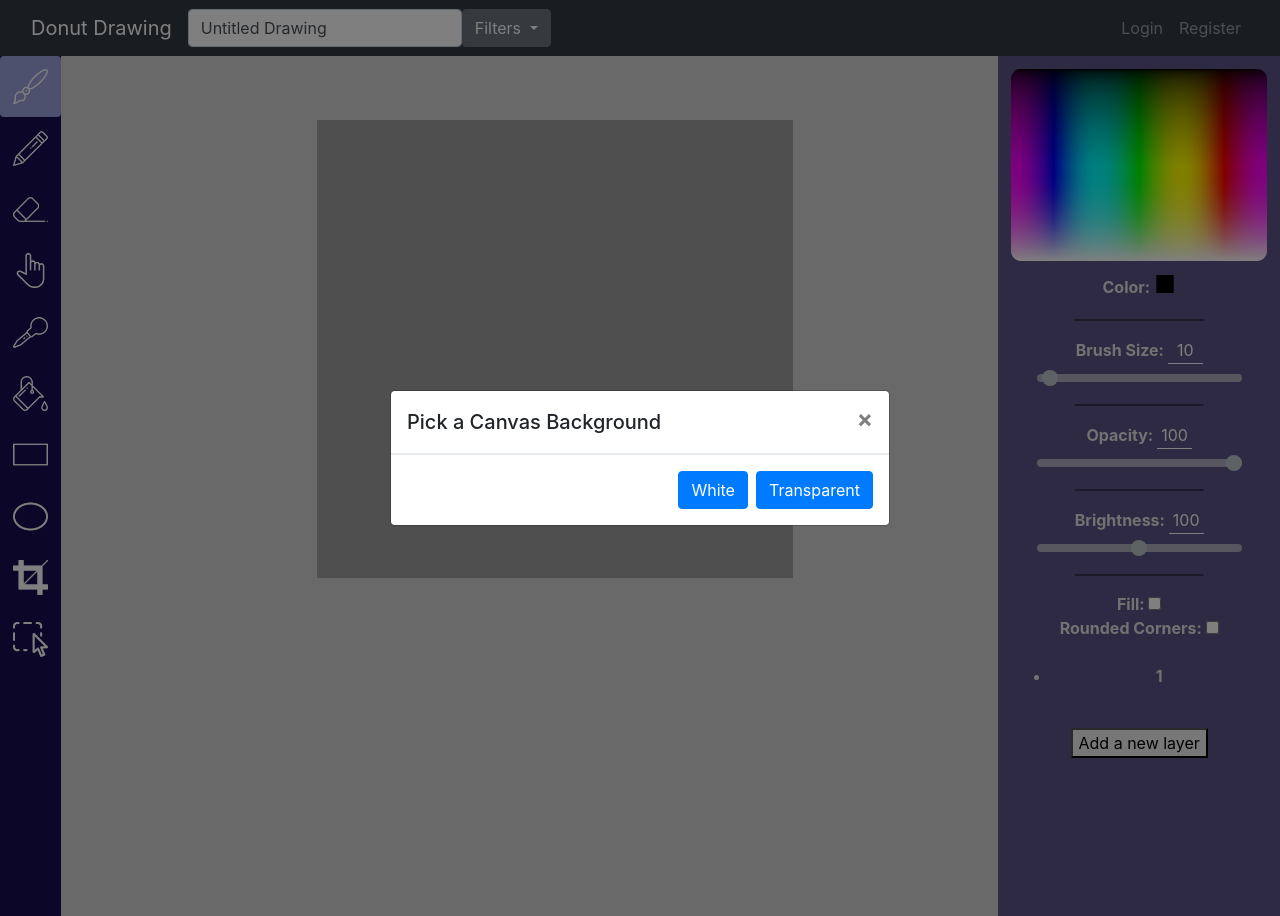
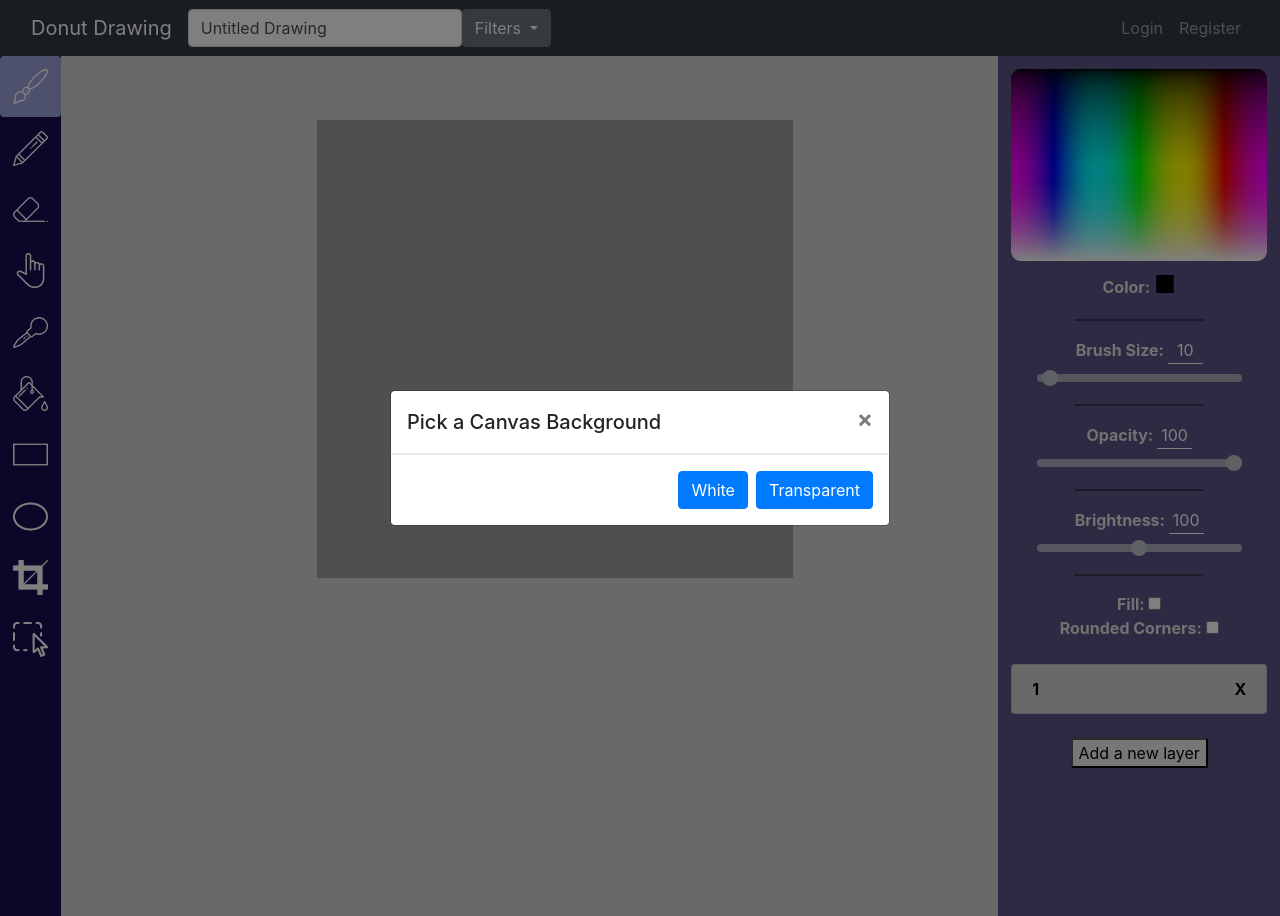
Before and after one commit to KennyLi/donuttime, a Flask app: page / in a window 1280 px wide. Run offline with Flask 2, Linux system fonts and the light colour scheme; some libraries are stand-ins or nearby versions.

Commit message:
Added styling for layers

```diff
--- a/doc/devlog.txt
+++ b/doc/devlog.txt
@@ -282,3 +282,9 @@ they load a drawing
 + made select only select what's drawn and not the entire
 rectangle
 ==============================================================
+
+chenJ -- 2019-05-30 20:31
+--------------------------------------------------------------
++ styling layers
++ added tooltips for the icons
+==============================================================
--- a/donut_time/static/style.css
+++ b/donut_time/static/style.css
@@ -164,3 +164,14 @@ input::-webkit-inner-spin-button {
     -webkit-appearance: none;
     margin: 0;
 }
+
+.list-group{
+    color: black;
+    max-height: 10em;
+    overflow-y:auto;
+    -webkit-overflow-scrolling: touch;
+}
+
+.active-layer{
+    background-color: lightgrey;
+}
--- a/donut_time/templates/draw.html
+++ b/donut_time/templates/draw.html
@@ -137,10 +137,11 @@
         </div>
         <div class="option-container" id="layers">
           <form id="layer-form">
-	    <ul>
-	      <li>
-                <div class="layer-container">
+	    <ul class="list-group">
+	      <li class="list-group-item active-layer">
+                <div class="layer-container d-flex flex-row justify-content-between">
                     <div value="0"> 1 </div>
+                    <div> X </div>
                 </div>
 	      </li>
 	    </ul>
```
Also changed, not shown: donut_time/static/layers.js (+21 -9 lines).
